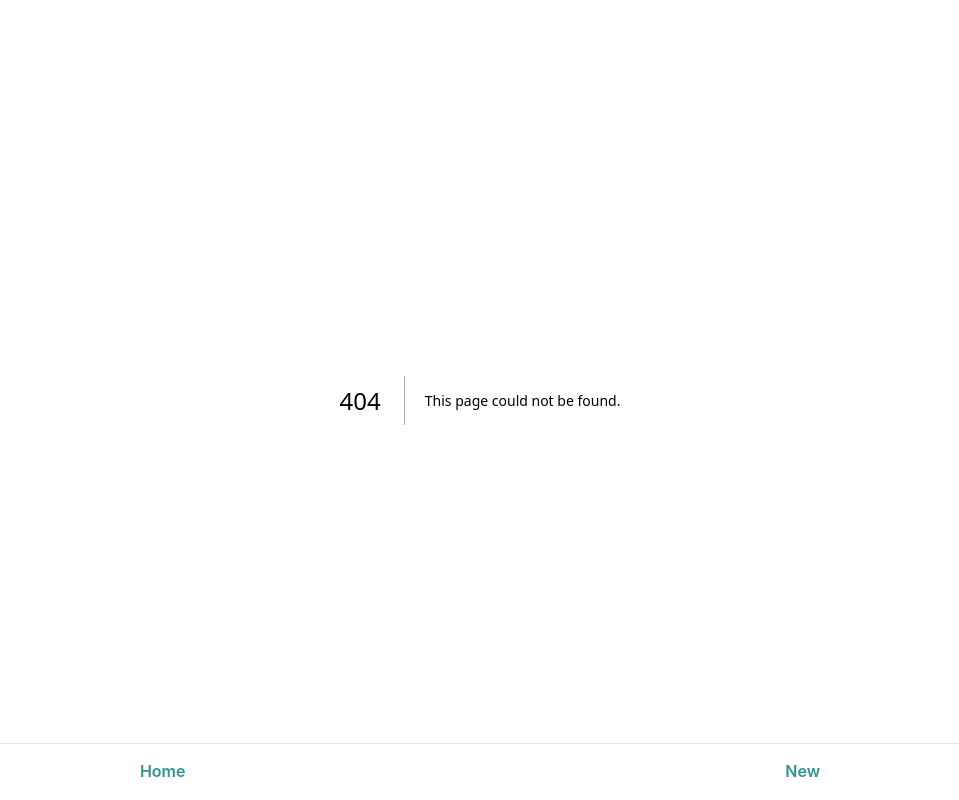
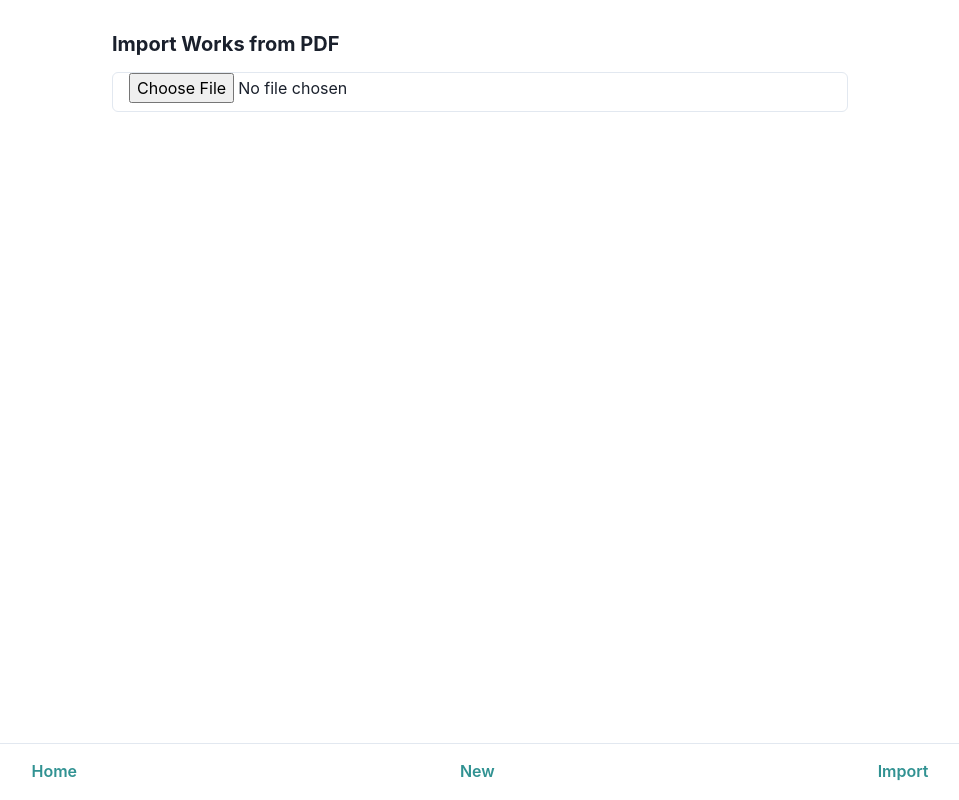
Before and after one commit to katoyu/Codex_test, a Next.js app in the folder frontend/: page /import-pdf in a window 1280 px wide. Before the commit this address had no page. Shown: the whole page, without its empty margins (160-1119 px from the left). Built offline with nearby package versions, Linux system fonts and the light colour scheme.

Commit message:
Add PDF import feature

```diff
--- a/frontend/components/BottomBar.tsx
+++ b/frontend/components/BottomBar.tsx
@@ -20,6 +20,9 @@ export default function BottomBar() {
       <Link href="/new-exhibition" passHref>
         <Button colorScheme="brand" variant="ghost">New</Button>
       </Link>
+      <Link href="/import-pdf" passHref>
+        <Button colorScheme="brand" variant="ghost">Import</Button>
+      </Link>
     </Flex>
   );
 }
--- /dev/null
+++ b/frontend/pages/import-pdf.tsx
@@ -0,0 +1,67 @@
+import { useState, ChangeEvent } from 'react';
+import { useRouter } from 'next/router';
+import { Container, Heading, Input, Text } from '@chakra-ui/react';
+import { getDocument, GlobalWorkerOptions } from 'pdfjs-dist';
+import workerSrc from 'pdfjs-dist/build/pdf.worker.entry';
+
+GlobalWorkerOptions.workerSrc = workerSrc;
+
+interface Work {
+  title: string;
+  author: string;
+  image?: string | null;
+  comment: string;
+}
+
+export default function ImportPdfPage() {
+  const [status, setStatus] = useState('');
+  const router = useRouter();
+
+  const handleFile = async (e: ChangeEvent<HTMLInputElement>) => {
+    const file = e.target.files?.[0];
+    if (!file) return;
+    setStatus('Reading PDF...');
+    try {
+      const buffer = await file.arrayBuffer();
+      const pdf = await getDocument({ data: buffer }).promise;
+      const page = await pdf.getPage(1);
+      const content = await page.getTextContent();
+      const rawText = content.items
+        .map((item: any) => ('str' in item ? item.str : ''))
+        .join('\n');
+      const lines = rawText.split(/\r?\n/).map((l) => l.trim()).filter(Boolean);
+      const name = lines[0] || 'Untitled Exhibition';
+      const date = lines[1] || new Date().toISOString().slice(0, 10);
+      const works: Work[] = lines.slice(2).map((line) => {
+        const [title = '', author = '', image = '', comment = ''] = line.split(',');
+        return { title, author, image: image || null, comment };
+      });
+      const newRecord = {
+        id: Date.now(),
+        name,
+        date,
+        overall: '',
+        works,
+      };
+      const existing = JSON.parse(
+        typeof window !== 'undefined' ? localStorage.getItem('exhibitions') || '[]' : '[]'
+      );
+      localStorage.setItem('exhibitions', JSON.stringify([...existing, newRecord]));
+      setStatus('Imported. Redirecting...');
+      router.push(`/exhibitions/${newRecord.id}`);
+    } catch (err) {
+      console.error(err);
+      setStatus('Failed to read PDF');
+    }
+  };
+
+  return (
+    <Container py={8} maxW="container.md">
+      <Heading as="h2" size="md" mb={4}>
+        Import Works from PDF
+      </Heading>
+      <Input type="file" accept="application/pdf" onChange={handleFile} mb={4} />
+      {status && <Text>{status}</Text>}
+    </Container>
+  );
+}
--- a/frontend/pages/index.tsx
+++ b/frontend/pages/index.tsx
@@ -29,6 +29,11 @@ export default function Home() {
           New Exhibition Record
         </Button>
       </Link>
+      <Link href="/import-pdf" passHref>
+        <Button colorScheme="brand" variant="outline" width="fit-content">
+          Import from PDF
+        </Button>
+      </Link>
       <List spacing={3} mt={4}>
         {exhibitions.map((ex) => (
           <ListItem key={ex.id}>
--- /dev/null
+++ b/frontend/types/pdfjs.d.ts
@@ -0,0 +1 @@
+declare module 'pdfjs-dist/build/pdf.worker.entry';
```
Also changed, not shown: frontend/package.json (+7 -6 lines), frontend/tsconfig.json (+16 -4 lines), 1 other file (tests, documents, lock files or other folders).
